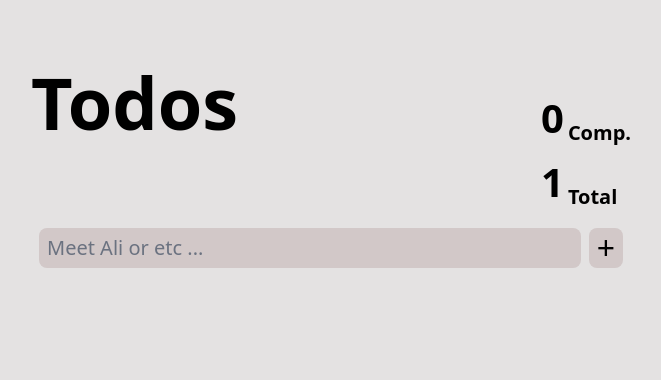
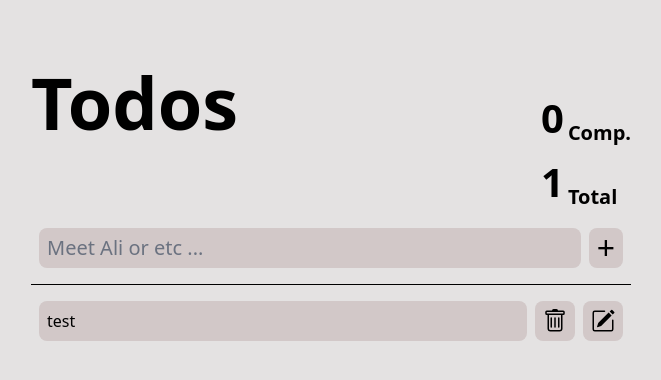
Before and after one commit to Alikooshesh/learning-vue-simple-todo, a Vue app in the folder simple-todo/: page / in a window 1280 px wide. Shown: the top 380 px of the page, without its empty margins (309-970 px from the left). Built offline with nearby package versions, Linux system fonts and the light colour scheme.

Commit message:
feat: show todo list and remove button functionality

```diff
--- a/simple-todo/src/App.vue
+++ b/simple-todo/src/App.vue
@@ -1,9 +1,11 @@
 <script>
 import AddTodoBox from './components/AddTodoBox.vue';
+import TodoCard from './components/TodoCard.vue';
 
 export default {
   components : {
-    AddTodoBox
+    AddTodoBox,
+    TodoCard
   },
   data() {
     return {
@@ -27,6 +29,12 @@
       }
 
       this.todoList.push(newTodo)
+    },
+    deleteTodo(todoId){
+      this.todoList = this.todoList.filter(item => item.id !== todoId)
+    },
+    editTodo(todoId){
+      console.log(todoId)
     }
   }
 }
@@ -49,8 +57,14 @@
       </div>
     </div>
 
-    <div class="w-full mt-[16px] ">
+    <div class="w-full py-[16px] border-b border-black">
       <AddTodoBox :addTodoFunction="addTodo" />
+    </div>
+
+    <div class="w-full py-[16px] flex flex-col gap-[8px]">
+      <div class="w-full" v-for="todo in todoList">
+        <TodoCard :id="todo.id" :title="todo.todo" :deleteFunction="deleteTodo"/>
+      </div>
     </div>
   </div>
 </template>
--- a/simple-todo/src/components/TodoCard.vue
+++ b/simple-todo/src/components/TodoCard.vue
@@ -20,5 +20,19 @@
 </script>
 
 <template>
-
+    <div class="w-full h-[40px] px-[8px] py-[4px] flex flex-col md:flex-row items-center gap-[8px]">
+        <p class="w-full h-[40px] px-[8px] bg-[rgb(210,200,200)] rounded-[8px] flex items-center">{{ title }}</p>
+        <button @click="deleteFunction(id)" class="p-[8px] max-h-[40px] bg-[rgb(210,200,200)] text-black text-[32px] rounded-[8px] flex items-center justify-center">
+            <svg xmlns="http://www.w3.org/2000/svg" width="24" height="24" fill="currentColor" class="bi bi-trash" viewBox="0 0 16 16">
+  <path d="M5.5 5.5A.5.5 0 0 1 6 6v6a.5.5 0 0 1-1 0V6a.5.5 0 0 1 .5-.5Zm2.5 0a.5.5 0 0 1 .5.5v6a.5.5 0 0 1-1 0V6a.5.5 0 0 1 .5-.5Zm3 .5a.5.5 0 0 0-1 0v6a.5.5 0 0 0 1 0V6Z"/>
+  <path d="M14.5 3a1 1 0 0 1-1 1H13v9a2 2 0 0 1-2 2H5a2 2 0 0 1-2-2V4h-.5a1 1 0 0 1-1-1V2a1 1 0 0 1 1-1H6a1 1 0 0 1 1-1h2a1 1 0 0 1 1 1h3.5a1 1 0 0 1 1 1v1ZM4.118 4 4 4.059V13a1 1 0 0 0 1 1h6a1 1 0 0 0 1-1V4.059L11.882 4H4.118ZM2.5 3h11V2h-11v1Z"/>
+</svg>
+        </button>
+        <button @click="editFunction(id)" class="p-[8px] max-h-[40px] bg-[rgb(210,200,200)] text-black text-[32px] rounded-[8px] flex items-center justify-center">
+            <svg xmlns="http://www.w3.org/2000/svg" width="24" height="24" fill="currentColor" class="bi bi-pencil-square" viewBox="0 0 16 16">
+  <path d="M15.502 1.94a.5.5 0 0 1 0 .706L14.459 3.69l-2-2L13.502.646a.5.5 0 0 1 .707 0l1.293 1.293zm-1.75 2.456-2-2L4.939 9.21a.5.5 0 0 0-.121.196l-.805 2.414a.25.25 0 0 0 .316.316l2.414-.805a.5.5 0 0 0 .196-.12l6.813-6.814z"/>
+  <path fill-rule="evenodd" d="M1 13.5A1.5 1.5 0 0 0 2.5 15h11a1.5 1.5 0 0 0 1.5-1.5v-6a.5.5 0 0 0-1 0v6a.5.5 0 0 1-.5.5h-11a.5.5 0 0 1-.5-.5v-11a.5.5 0 0 1 .5-.5H9a.5.5 0 0 0 0-1H2.5A1.5 1.5 0 0 0 1 2.5v11z"/>
+</svg>
+        </button>
+    </div>
 </template>
```
